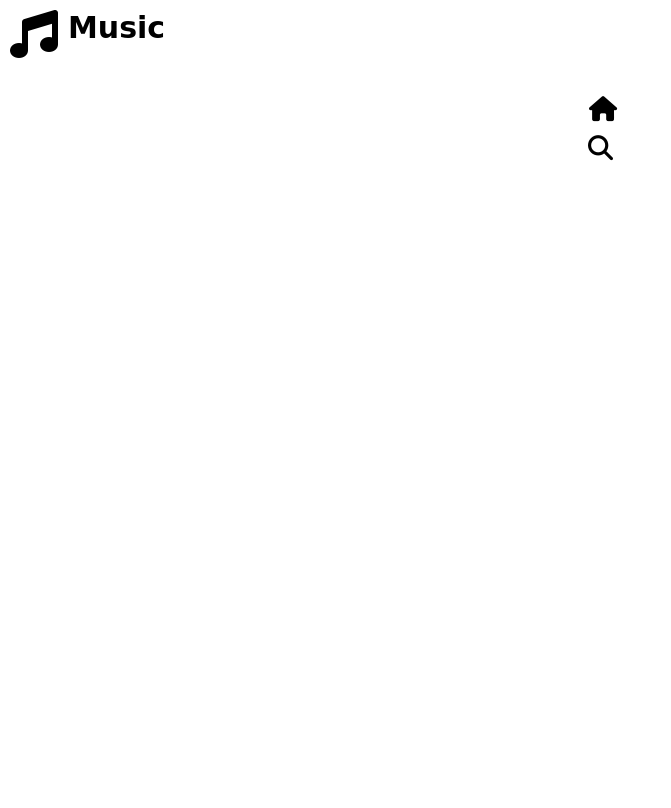
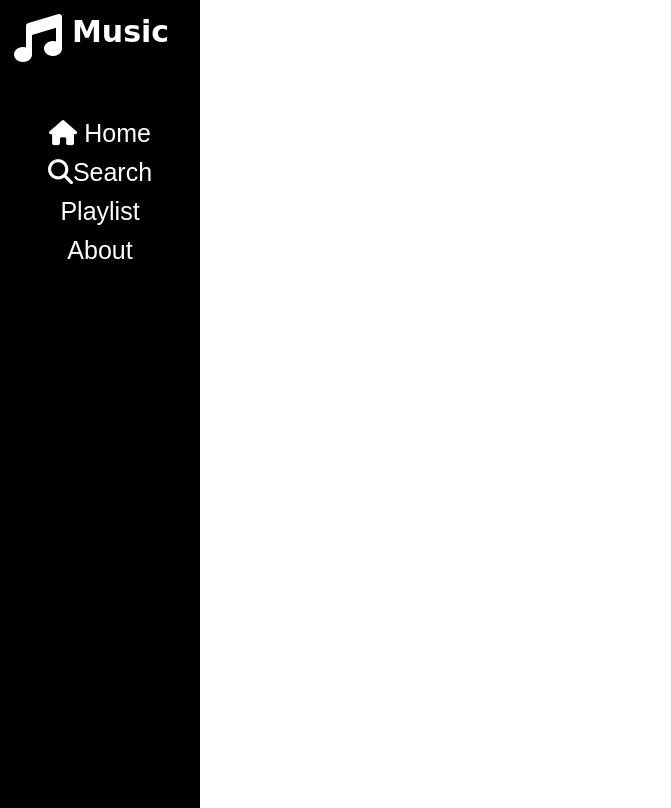
Before and after one commit to PKR9759/MealMinder, a PHP site: page /nav.php in a window 1280 px wide. Shown: the whole page, without its empty margins (0-671 px from the left). Before the commit the page ends 161 px from the top, so only its background shows below. Run offline with PHP 8.4, Linux system fonts and the light colour scheme; some libraries are stand-ins or nearby versions; some web fonts are replaced.

Commit message:
practicing commans'2

```diff
--- a/loginsystem/nav.php
+++ b/loginsystem/nav.php
@@ -8,7 +8,7 @@
             margin: 0;
             padding: 0;
         }
-        /* .cont{
+        .cont{
             display:flex;
             flex-direction: column;
             float:left;
@@ -18,7 +18,7 @@
             padding:4px;
             background-color: black;
             color: white;
-        } */
+        }
         .logoname{
           display:flex;
           padding:10px;
```
